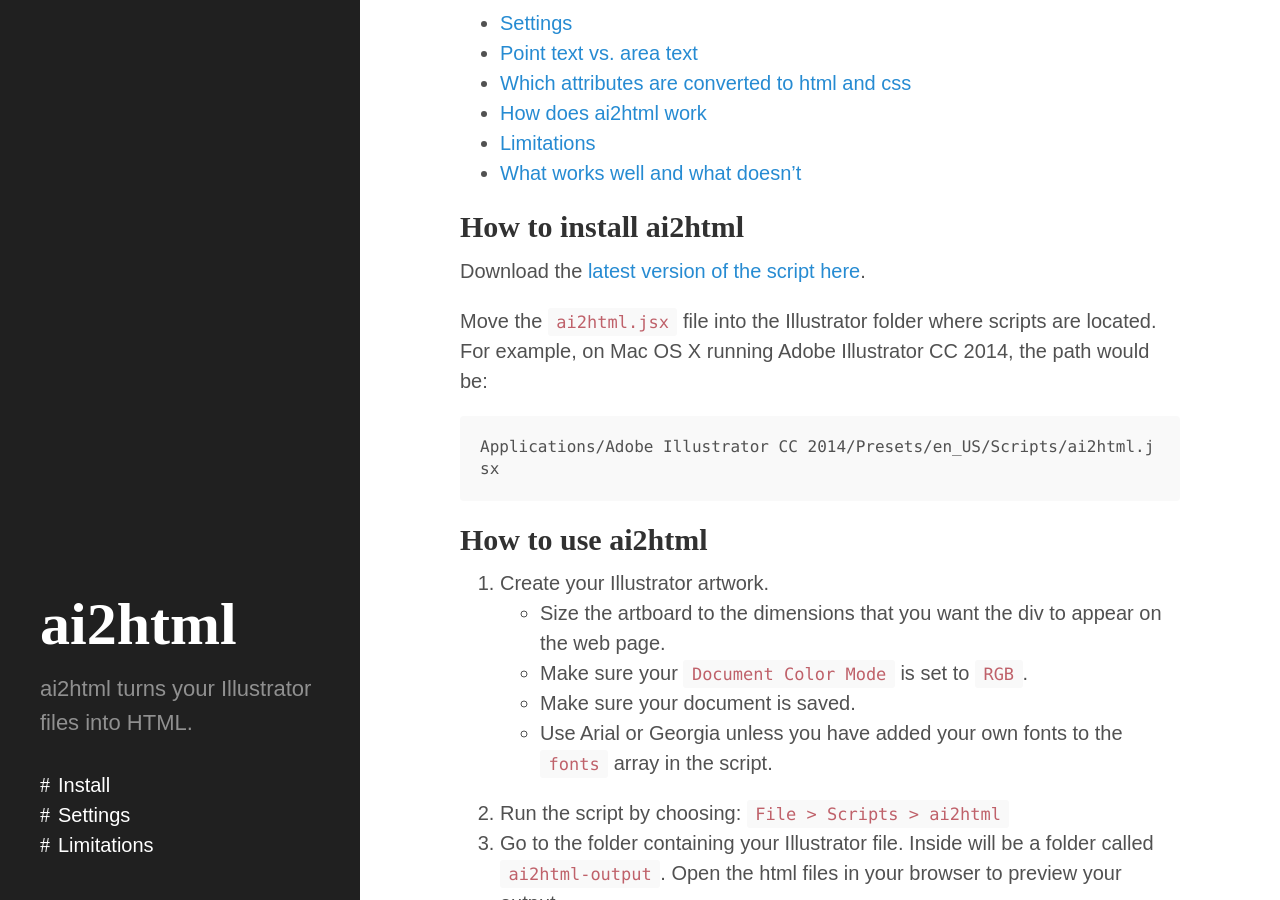
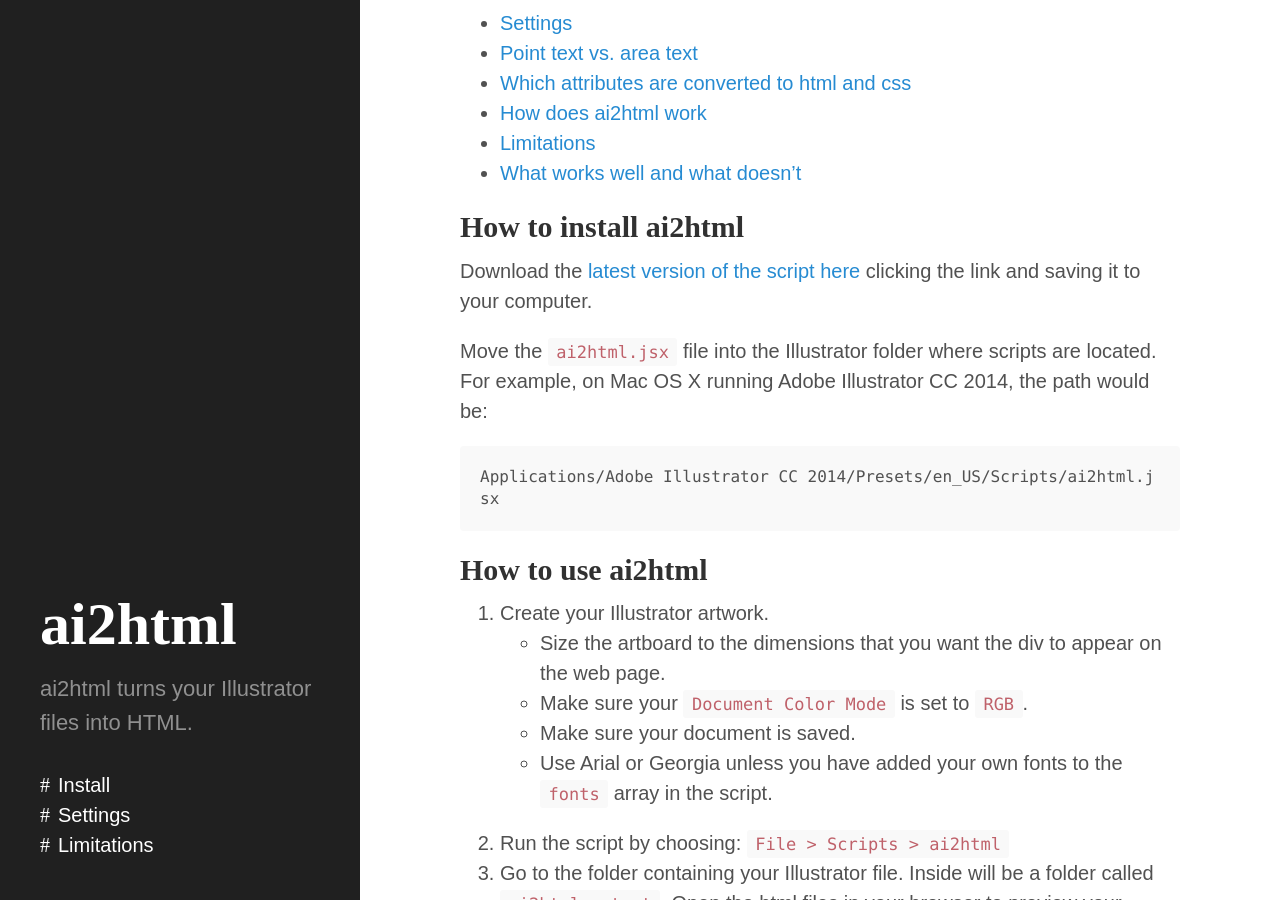
Before and after one commit to newsdev/ai2html, a Jekyll site: the page built from index.md, in a window 1280 px wide and 900 px high, scrolled down 372 px. Built offline with Jekyll 4.4.1, drawn with Linux system fonts in a browser that asks for light colours; Markdown is read by kramdown in place of the engine named in the settings.

Commit message:
Sync README.md in master branch to index.md in gh-pages

````diff
--- a/index.md
+++ b/index.md
@@ -21,7 +21,7 @@
 
 ## How to install ai2html
 
-Download the [latest version of the script here](https://github.com/newsdev/ai2html/blob/master/ai2html.jsx).
+Download the [latest version of the script here](https://github.com/newsdev/ai2html/raw/master/ai2html.jsx) clicking the link and saving it to your computer.
 
 Move the `ai2html.jsx` file into the Illustrator folder where scripts are located. For example, on Mac OS&nbsp;X running Adobe Illustrator CC 2014, the path would be:
 ```
````
